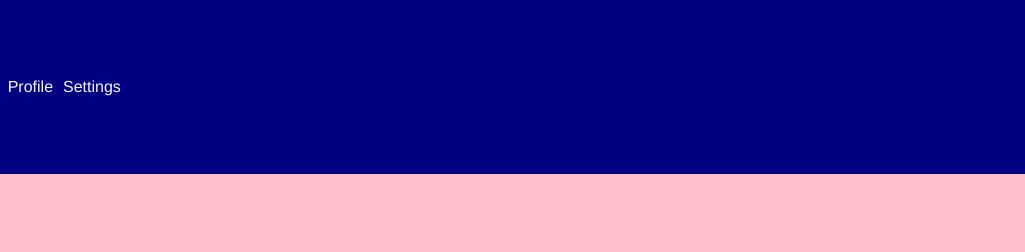
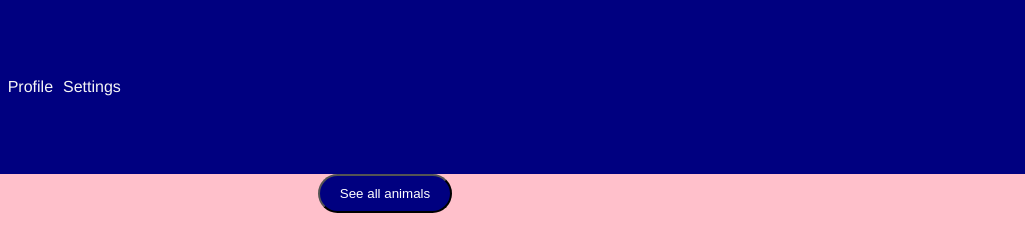
Before and after one commit to kiMIGHTa/WK-2_code_challenge, a plain HTML site: page index.html in a window 1280 px wide. Shown: the full height of the page, 255-1280 px from the left. Drawn offline with Linux system fonts and the light colour scheme; no server answers.

Commit message:
updated final commit

```diff
--- a/index.html
+++ b/index.html
@@ -20,6 +20,11 @@
         </nav>
     </header>
 
+    <!-- button that renders the page with the animals -->
+    <div id="animalButton">
+    <button id="render" onclick="renderPage()">See all animals</button>
+    </div>
+
     <!-- all content is produced here -->
     <div id="content">
     </div>
--- a/main.js
+++ b/main.js
@@ -1,10 +1,15 @@
+//function is called bt the render all animals button
+function renderPage(){
 //fetches data from json server
 fetch('http://localhost:3000/characters')
 .then((response)=>response.json())
 .then((json)=>post(json))
+}
+
 
 //this function takes thee content from json renders it to the page
 function post(characters){
+
     //iterates over every object in the json server
     characters.forEach((character) =>{
 
--- a/style.css
+++ b/style.css
@@ -76,9 +76,7 @@ body {
 
     padding: 10px 20px;
     align-self: right;
-    /* border: none; */
     cursor: pointer;
-    /* padding: 20px; */
     margin: 10px;
     border-radius: 25px;
 
@@ -87,3 +85,22 @@ body {
   .post button:hover {
     background-color: lightpink; /* light Pink */
   }
+
+  #animalButton{
+    text-align: center;
+  }
+
+
+  #render {
+    padding: 10px 20px;
+    cursor: pointer;
+    margin: auto;
+    border-radius: 50px;
+    color: white;
+    background-color: navy;
+
+  }
+
+  #render:hover {
+    background-color: rgb(61, 61, 165); /* light navy blue  */
+  }
```
